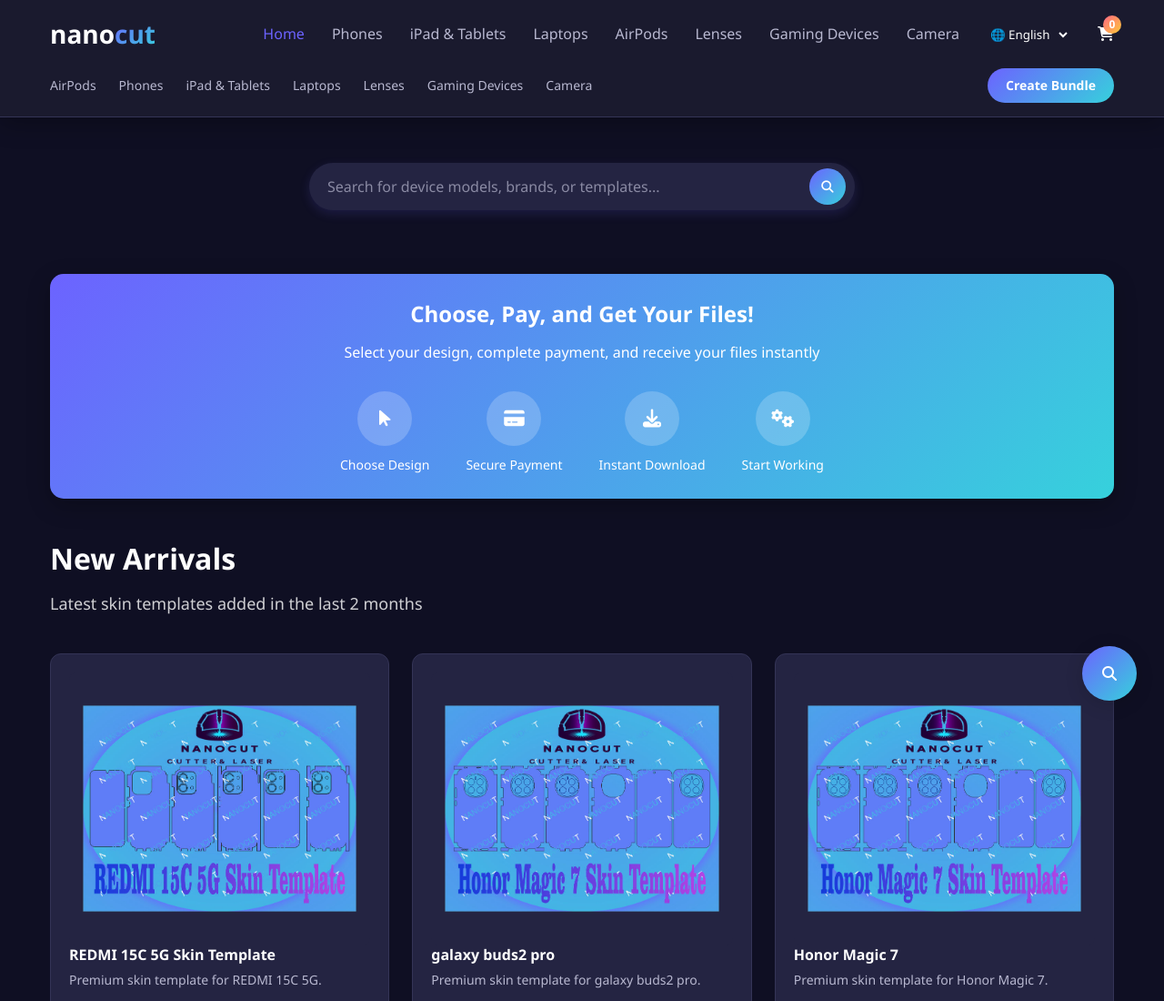
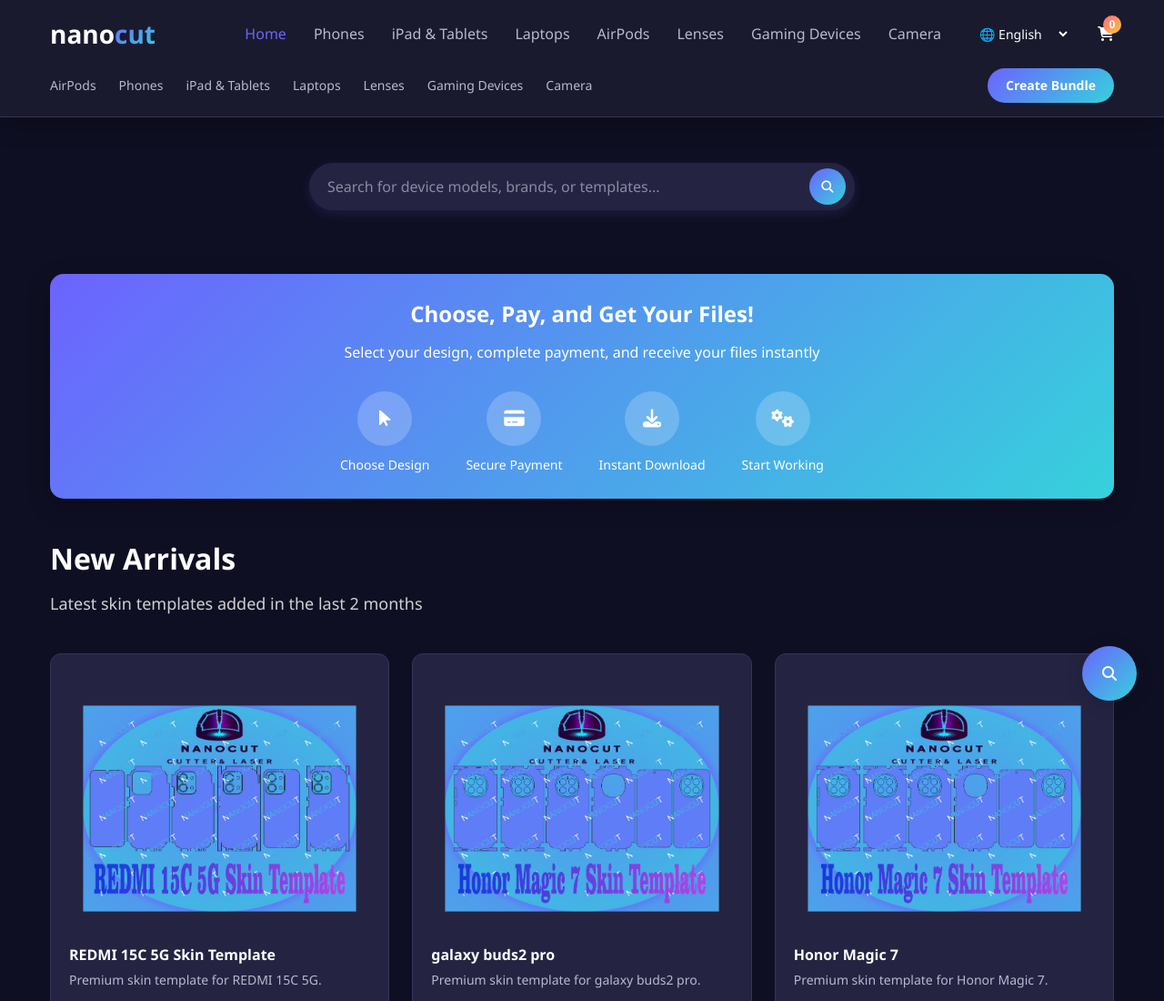
Before and after one commit to mohamedgamagmon/nanocut, a plain HTML site: page index.html in a window 1280 px wide. Shown: the top 1100 px of the page at 91% size. Drawn offline with Linux system fonts and the light colour scheme.

Commit message:
Add files via upload

```diff
--- a/css/core.css
+++ b/css/core.css
@@ -774,3 +774,30 @@ img {
     margin-top: auto;
 }
 }
+/* Language Switcher Styles */
+.language-switcher select {
+    background: transparent;
+    border: none;
+    color: inherit;
+    cursor: pointer;
+    padding: 5px 8px;
+    border-radius: 6px;
+    font-size: 14px;
+    font-weight: 500;
+    transition: all 0.3s ease;
+}
+
+.language-switcher select:hover {
+    background: rgba(255, 255, 255, 0.1);
+}
+
+.language-switcher select:focus {
+    outline: none;
+    background: rgba(255, 255, 255, 0.15);
+}
+
+.language-switcher select option {
+    background: #2a2a2a;
+    color: white;
+    padding: 10px;
+}
```
